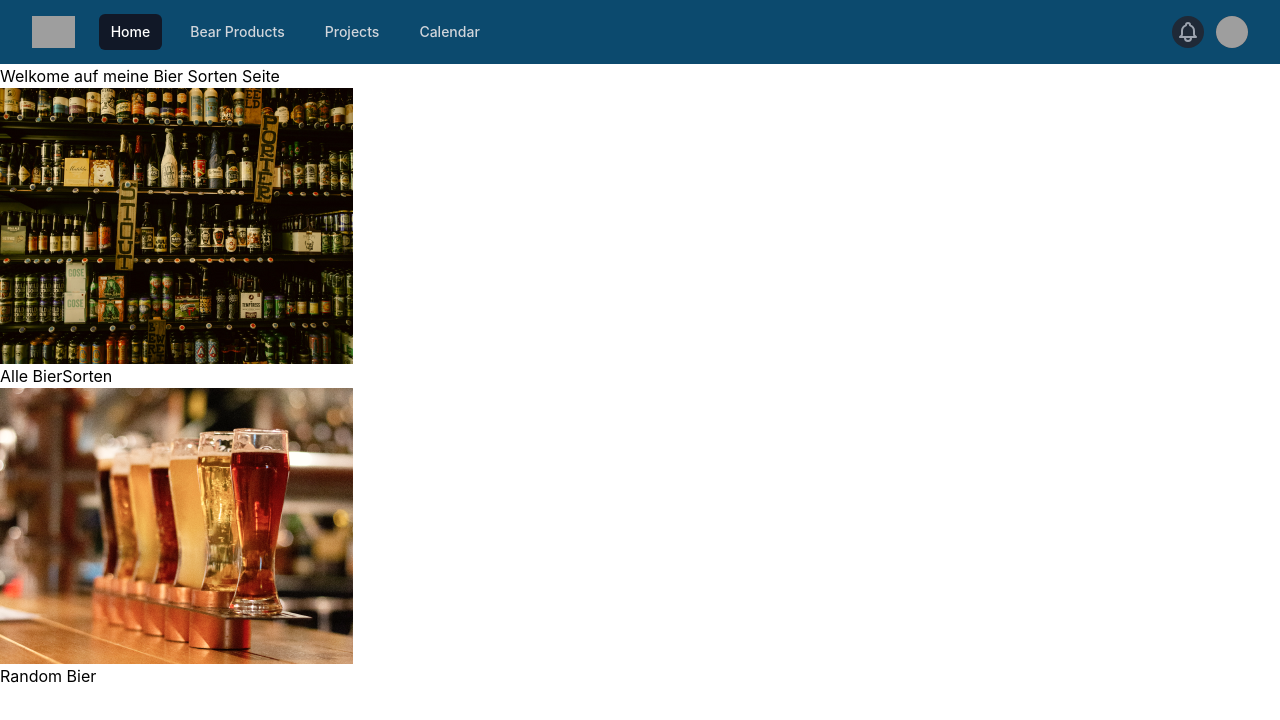
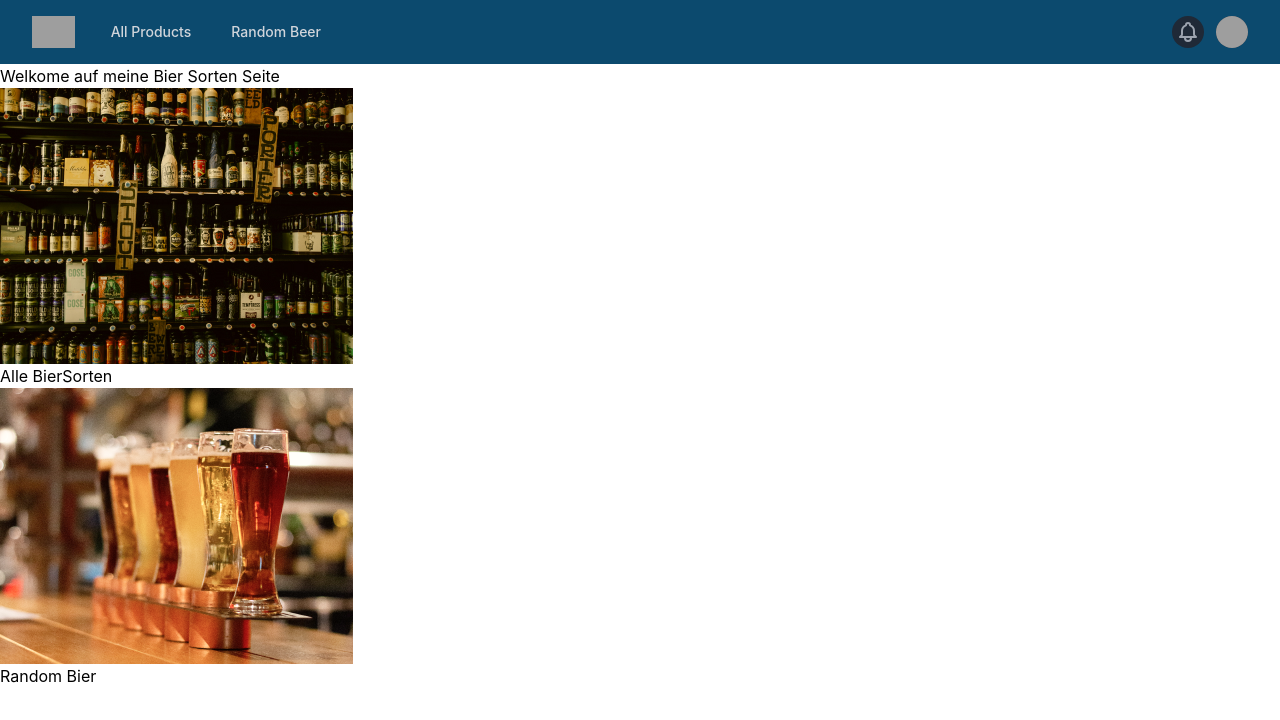
Before and after one commit to StefanAiroaie/React-Projekt-Beer-API, a React (Vite) app: page / in a window 1280 px wide. Shown: the top 720 px of the page. Built offline with nearby package versions, Linux system fonts and the light colour scheme; grey boxes are pictures that could not be loaded.

Commit message:
updates detail page

```diff
--- a/src/components/navBar/NavBar.jsx
+++ b/src/components/navBar/NavBar.jsx
@@ -1,12 +1,14 @@
 import { Fragment } from 'react'
 import { Disclosure, Menu, Transition } from '@headlessui/react'
 import { BellIcon, XIcon, MenuIcon } from '../../../node_modules/@heroicons/react/outline'
+import { Link } from "react-router-dom";
 
 const navigation = [
     { name: 'Home', href: '/', current: true },
     { name: 'Bear Products', href: '/products', current: false },
     { name: 'Projects', href: '#', current: false },
     { name: 'Calendar', href: '#', current: false },
+
 ]
 
 function classNames(...classes) {
@@ -20,6 +22,10 @@ const NavBar = () => {
 
 
         <header>
+
+
+
+
 
             <Disclosure as="nav" className="bg-sky-900">
                 {({ open }) => (
@@ -48,7 +54,7 @@ const NavBar = () => {
                                     </div>
                                     <div className="hidden sm:ml-6 sm:block">
                                         <div className="flex space-x-4">
-                                            {navigation.map((item) => (
+                                            {/* {navigation.map((item) => (
                                                 <a
                                                     key={item.name}
                                                     href={item.href}
@@ -60,7 +66,17 @@ const NavBar = () => {
                                                 >
                                                     {item.name}
                                                 </a>
-                                            ))}
+                                            ))} */}
+                                            <Link to="/products"
+                                                className='text-gray-300 hover:bg-gray-700 hover:text-white rounded-md px-3 py-2 text-sm font-medium'>
+                                                All Products
+                                            </Link >
+                                            <Link
+                                                to="/random"
+                                                className='text-gray-300 hover:bg-gray-700 hover:text-white rounded-md px-3 py-2 text-sm font-medium'
+                                            >
+                                                <p>Random Beer</p>
+                                            </Link >
                                         </div>
                                     </div>
                                 </div>
@@ -155,7 +171,7 @@ const NavBar = () => {
                     </>
                 )}
             </Disclosure>
-        </header>
+        </header >
     )
 }
 export default NavBar;
--- a/src/pages/productDetail/ProductDetail.jsx
+++ b/src/pages/productDetail/ProductDetail.jsx
@@ -25,10 +25,59 @@ const ProductDetail = () => {
         apiFetch()
     }, [])
 
+
+    const features = [
+        { name: 'Origin', description: 'Designed by Good Goods, Inc.' },
+        { name: 'Material', description: 'Solid walnut base with rare earth magnets and powder coated steel card cover' },
+        { name: 'Dimensions', description: '6.25" x 3.55" x 1.15"' },
+        { name: 'Finish', description: 'Hand sanded and finished with natural oil' },
+        { name: 'Includes', description: 'Wood card tray and 3 refill packs' },
+        { name: 'Considerations', description: 'Made from natural materials. Grain and color vary with each item.' },
+    ]
+
     return (
         <>
             <NavBar />
             <h5>Das ist Product detail website</h5>
+
+            {numePeCareIlDauMaiDeparte ?
+                (
+                    <div className="bg-white">
+                        <div className="mx-auto grid max-w-2xl grid-cols-1 items-center gap-x-8 gap-y-16 px-4 py-24 sm:px-6 sm:py-32 lg:max-w-7xl lg:grid-cols-2 lg:px-8">
+                            <div>
+                                <h2 className="text-3xl font-bold tracking-tight text-gray-900 sm:text-4xl">{numePeCareIlDauMaiDeparte.name}</h2>
+                                <p className="mt-4 text-gray-500">
+                                    {numePeCareIlDauMaiDeparte.description}
+                                </p>
+
+                                <dl className="mt-16 grid grid-cols-1 gap-x-6 gap-y-10 sm:grid-cols-2 sm:gap-y-16 lg:gap-x-8">
+                                    {features.map((feature) => (
+                                        <div key={feature.name} className="border-t border-gray-200 pt-4">
+                                            <dt className="font-medium text-gray-900">{feature.name}</dt>
+                                            <dd className="mt-2 text-sm text-gray-500">{feature.description}</dd>
+                                        </div>
+                                    ))}
+                                </dl>
+                            </div>
+                            <div className="grid grid-cols-1 grid-rows-1 gap-4 sm:gap-6 lg:gap-8">
+                                <img src={numePeCareIlDauMaiDeparte.image_url} alt={numePeCareIlDauMaiDeparte.name}
+                                    className="w-3/5 object-contain object-center p-4 group-hover:opacity-75" />
+
+
+                            </div>
+                        </div>
+                    </div>)
+
+                : (
+                    <p>
+                        Loadings.....
+                    </p>
+                )
+            }
+
+
+
+
 
 
             {numePeCareIlDauMaiDeparte ?
```
